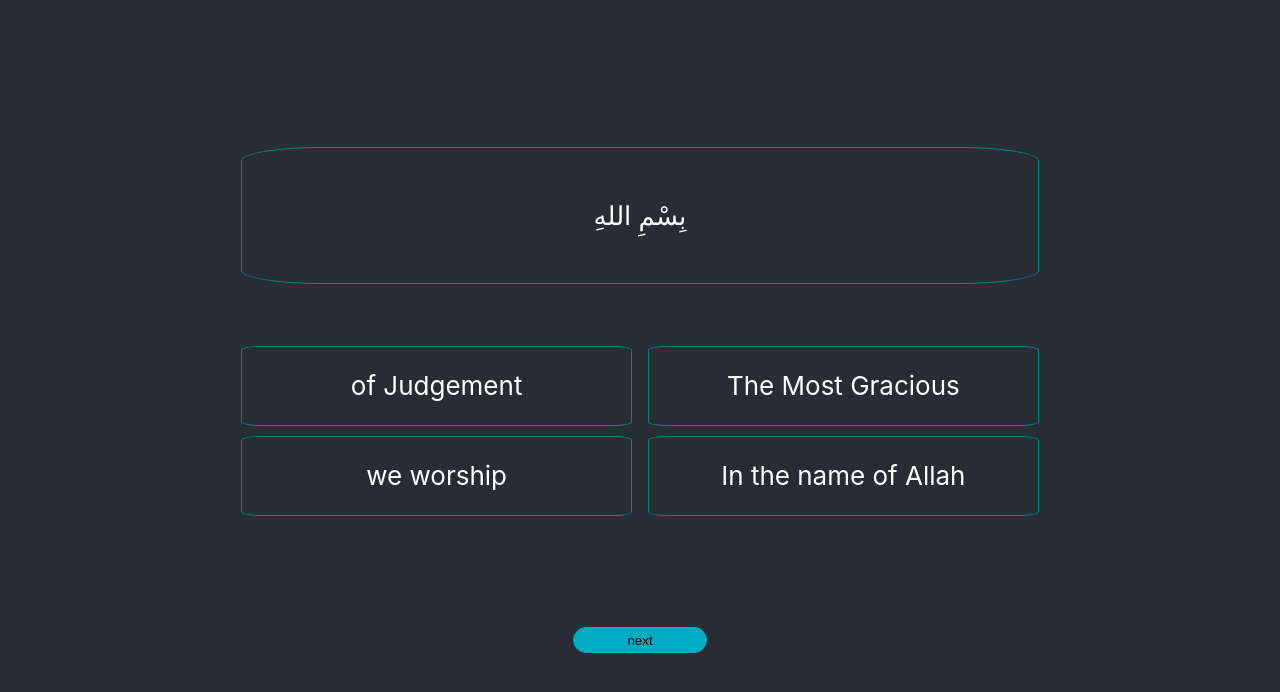
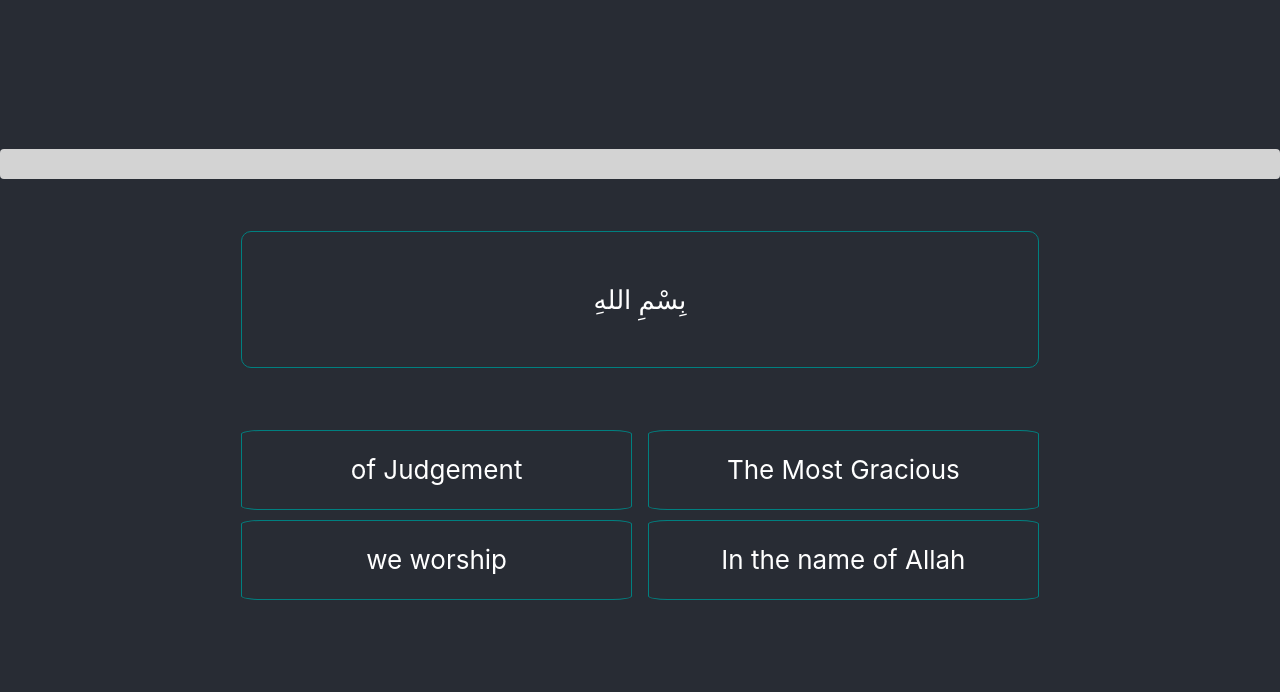
Before and after one commit to Alim-Reza/quranic-vocab-mastery, a React app: page / in a window 1280 px wide. Shown: the top 692 px of the page. Built offline with nearby package versions, Linux system fonts and the light colour scheme.

Commit message:
added progressbar

```diff
--- a/src/App.css
+++ b/src/App.css
@@ -51,3 +51,7 @@
   height: 2em;
   width: 10em;
 }
+.cylinder {
+  --fill-percentage: 0%;
+  /* other styles for the cylinder */
+}
--- a/src/App.js
+++ b/src/App.js
@@ -2,6 +2,7 @@ import React from 'react';
 import './App.css';
 import Frame from './components/Frames.js';
 import { Logic } from './logic.js';
+import ProgressBar from './components/ProgressBar/ProgressBar.js';
 
 function App() {
   const [currentAyah, setCurrentAyah] = React.useState(0);
@@ -14,19 +15,29 @@ function App() {
   }, [currentAyah]);
   return (
     <div className="App">
-      <Frame
-        arabicText={data_set[currentAyah].phraseArabic}
-        listOfOptions={options}
-        onClickAction={(selectedOption) => Logic.onClickAction(currentAyah, setCurrentAyah, data_set, selectedOption)}
-      />
+      <ProgressBar progress={(currentAyah * 100) / data_set.length} />
       <div style={{ paddingTop: '2em' }}>
+        <Frame
+          arabicText={data_set[currentAyah].phraseArabic}
+          listOfOptions={options}
+          onClickAction={(selectedOption) =>
+            Logic.onClickAction(
+              currentAyah,
+              setCurrentAyah,
+              data_set,
+              selectedOption
+            )
+          }
+        />
+      </div>
+      {/* <div style={{ paddingTop: '2em' }}>
         <button
           onClick={() => setCurrentAyah((prev) => prev + 1)}
           className="next-button"
         >
           next
         </button>
-      </div>
+      </div> */}
     </div>
   );
 }
--- a/src/components/Frames.css
+++ b/src/components/Frames.css
@@ -1,7 +1,8 @@
 .card {
   border: 1px solid teal;
   padding: 2em 2em;
-  border-radius: 10%;
+  border-radius: 10px;
+  overflow: hidden;
 }
 
 .card-smaller {
--- /dev/null
+++ b/src/components/ProgressBar/ProgressBar.js
@@ -0,0 +1,10 @@
+import React from 'react';
+import './Progressbar.css';
+
+export default function ProgressBar({ progress }) {
+  return (
+    <div className="progressbar">
+      <div className="progress" style={{ width: `${progress}%` }}></div>
+    </div>
+  );
+}
--- /dev/null
+++ b/src/components/ProgressBar/Progressbar.css
@@ -0,0 +1,28 @@
+.progressbar .progress {
+  background-color: #00acc1;
+  border-radius: 4px;
+  transition: width 400ms ease-in-out;
+  height: 100%;
+}
+
+.progressbar {
+  width: 100%;
+  height: 30px;
+  border-radius: 4px;
+  background-color: lightgrey;
+  /* padding: 10px; */
+}
+
+#root {
+  height: 100%;
+  width: 100%;
+  /* position: absolute; */
+  top: 0;
+  left: 0;
+}
+
+#App {
+  width: 70%;
+  height: 100%;
+  margin: 10px;
+}
```
